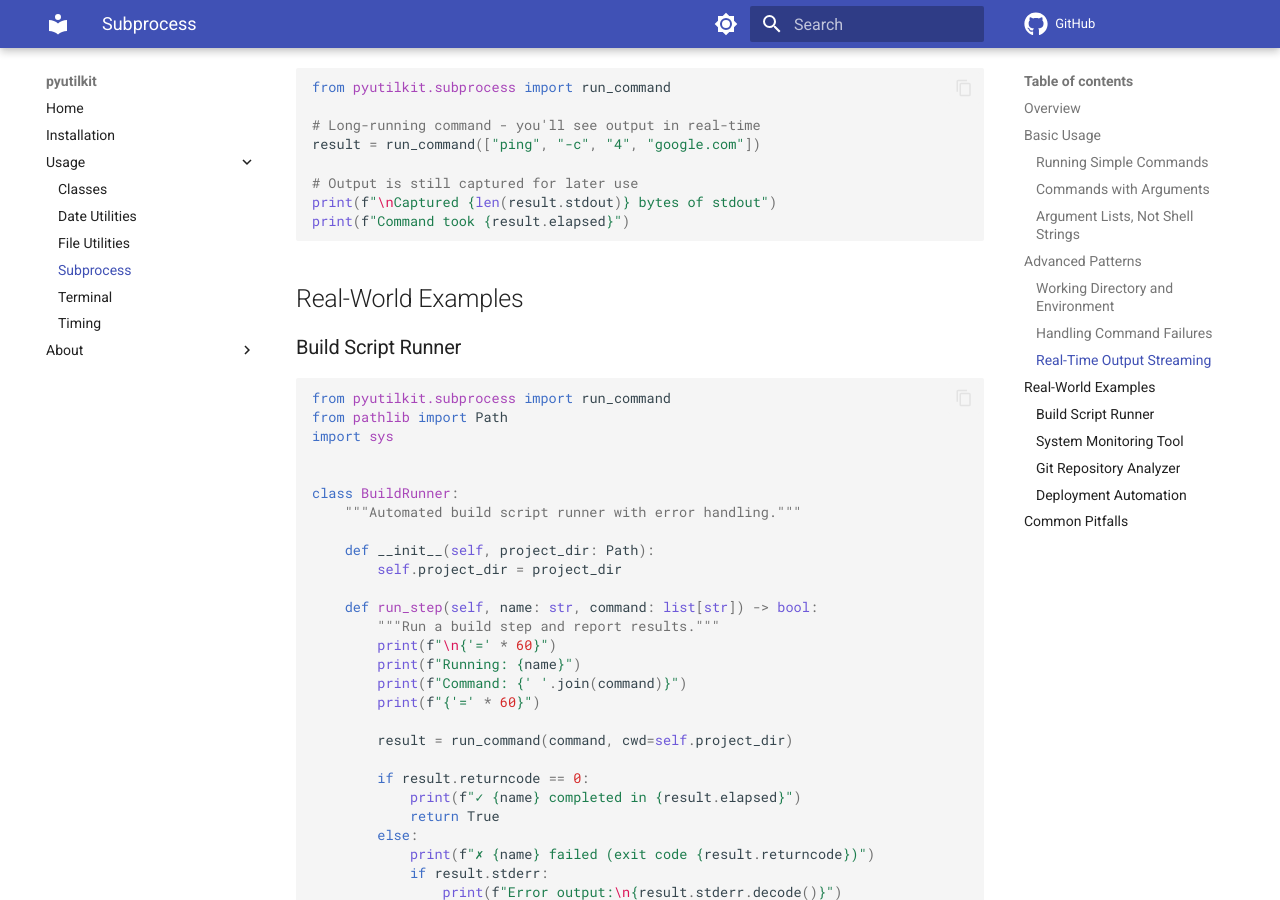
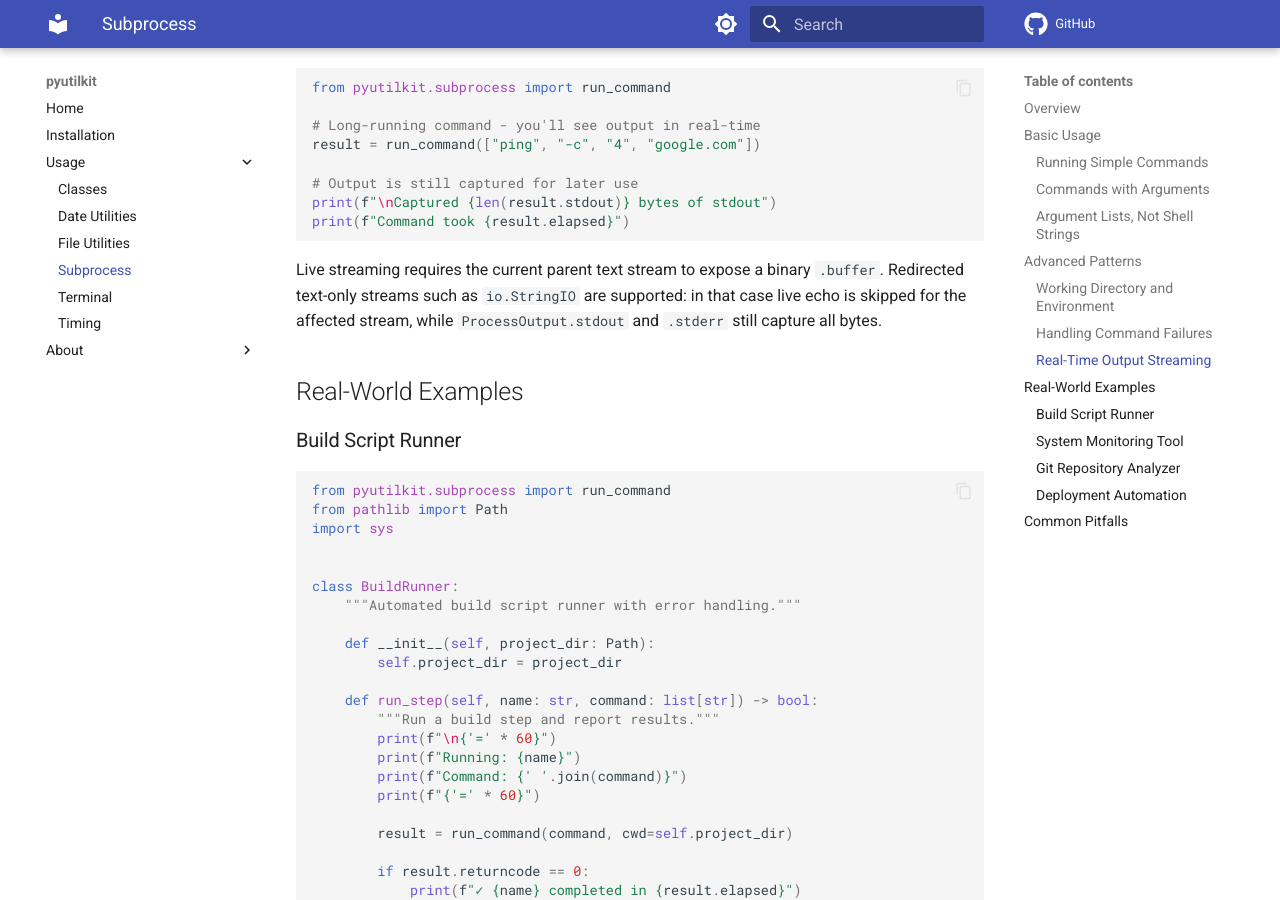
Before and after one commit to spapanik/pyutilkit, an MkDocs documentation site: the page built from docs/usage/subprocess.md, in a window 1280 px wide and 900 px high, scrolled down 2523 px. Built offline with MkDocs 1.6.1 and Material for MkDocs 9.7.7, drawn with Linux system fonts in a browser that asks for light colours; comment, search, counter and statistics services are not loaded.

Commit message:
🐛 Capture subprocess output without binary sinks
Resolve parent echo sinks at call time and skip live echo when redirected text streams do not expose a binary buffer.

````diff
--- a/docs/usage/subprocess.md
+++ b/docs/usage/subprocess.md
@@ -123,6 +123,11 @@ result = run_command(["ping", "-c", "4", "google.com"])
 print(f"\nCaptured {len(result.stdout)} bytes of stdout")
 print(f"Command took {result.elapsed}")
 ```
+
+Live streaming requires the current parent text stream to expose a binary
+`.buffer`. Redirected text-only streams such as `io.StringIO` are supported:
+in that case live echo is skipped for the affected stream, while
+`ProcessOutput.stdout` and `.stderr` still capture all bytes.
 
 ## Real-World Examples
 
````
Also changed, not shown: docs/CHANGELOG.md (+3 -0 lines), 2 other files.
